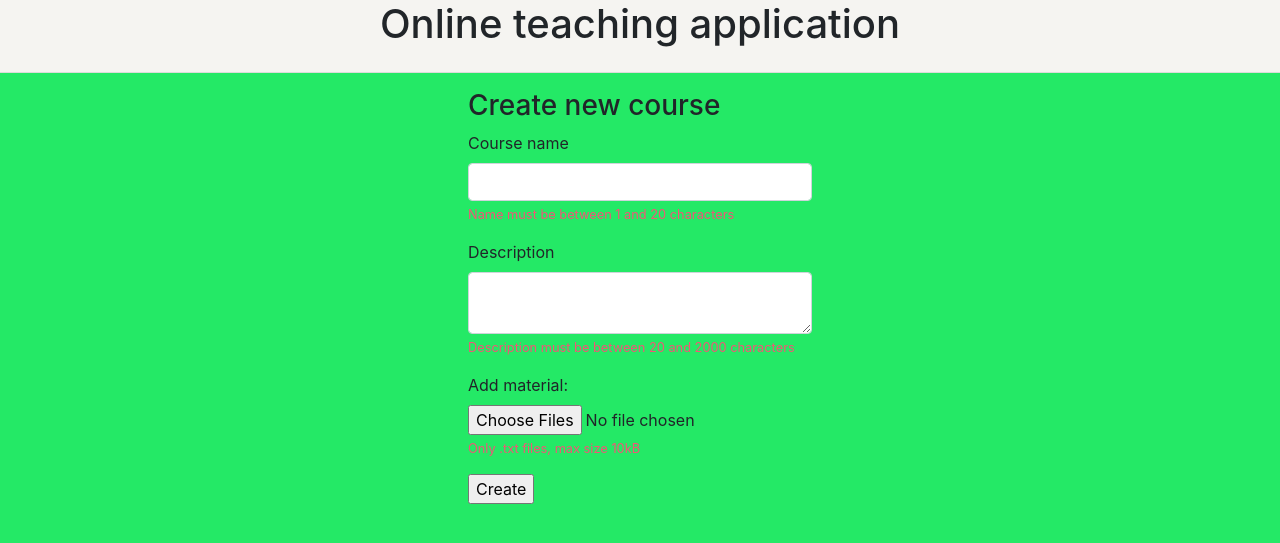
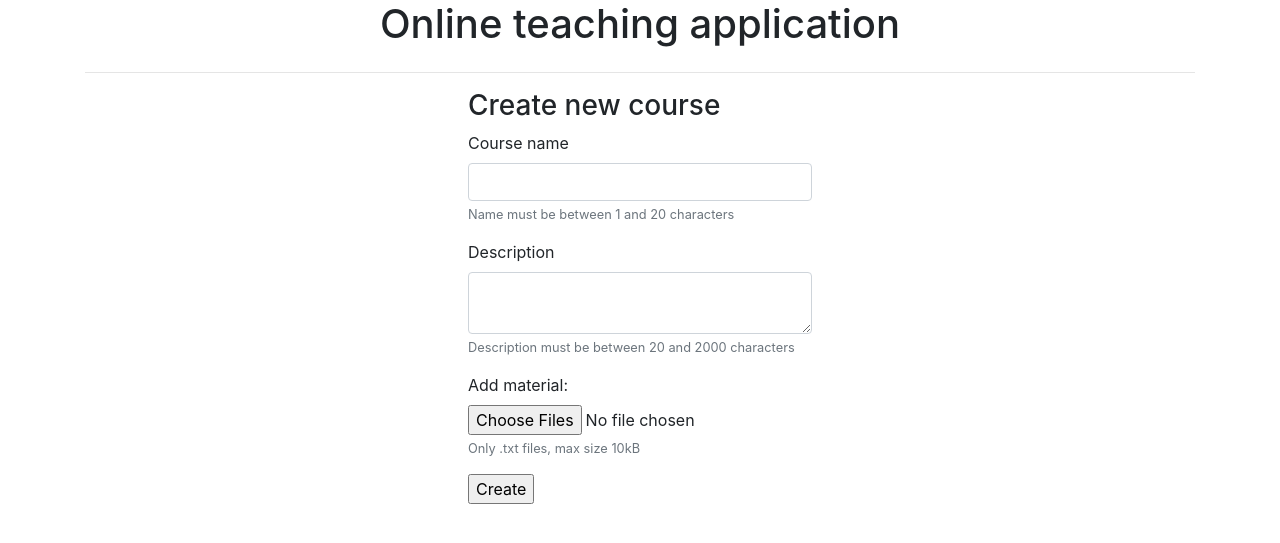
Before and after one commit to ulmala/online-teaching-application, a Flask app: template templates/create-course.html in a window 1280 px wide. Shown: the top 543 px of the page. Run offline with Flask 2, Linux system fonts and the light colour scheme; the template is opened without the code that fills it, so the values that code supplies are empty; parts of the project's set-up code (start-up, migrations or seed data) failed here and were passed over; some libraries are stand-ins or nearby versions.

Commit message:
Remove css

```diff
--- a/static/custom.css
+++ /dev/null
@@ -1,29 +0,0 @@
-.background {
-    background: #f99;
-}
-
-body {
-    background: rgb(36, 233, 102) !important;
-}
-
-.container-2 {
-    background: rgb(245, 244, 241)  !important;
-}
-
-.nav-link {
-    color: rgb(165, 3, 124) !important;
-    background: rgb(196, 224, 247);
-    border-radius: .5em;
-    padding: .5em .5em;
-    margin: .2em;
-}
-
-.text-muted {
-    color: rgb(241, 86, 119) !important;
-}
-
-.error {
-    color: rgb(255, 255, 255) !important;
-    background: rgb(241, 113, 203);
-    border-radius: .5em;
-}
--- a/templates/layout.html
+++ b/templates/layout.html
@@ -2,7 +2,7 @@
 <meta name="viewport" content="width=device-width, initial-scale=1, shrink-to-fit=no">
 <link rel="stylesheet" href="https://stackpath.bootstrapcdn.com/bootstrap/4.5.0/css/bootstrap.min.css">
 <link rel="stylesheet" type="text/css" href="static/custom.css">
-<div class="container-2">
+<div class="container">
     <div class="row">
         <div class="col d-flex justify-content-center">
             <h1>
```
